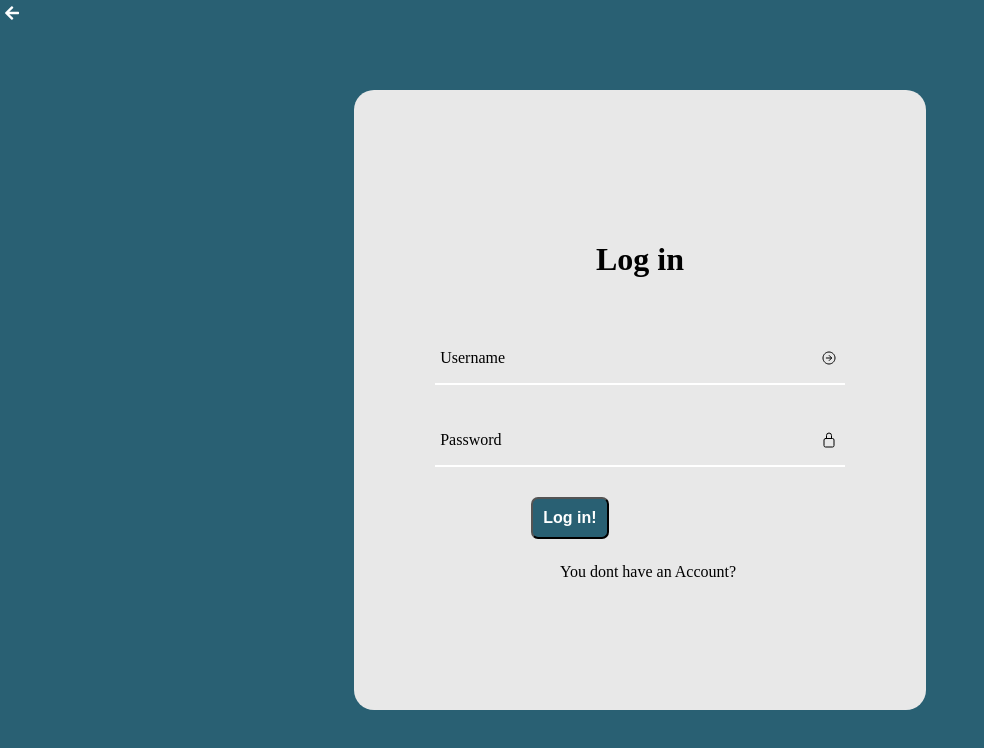
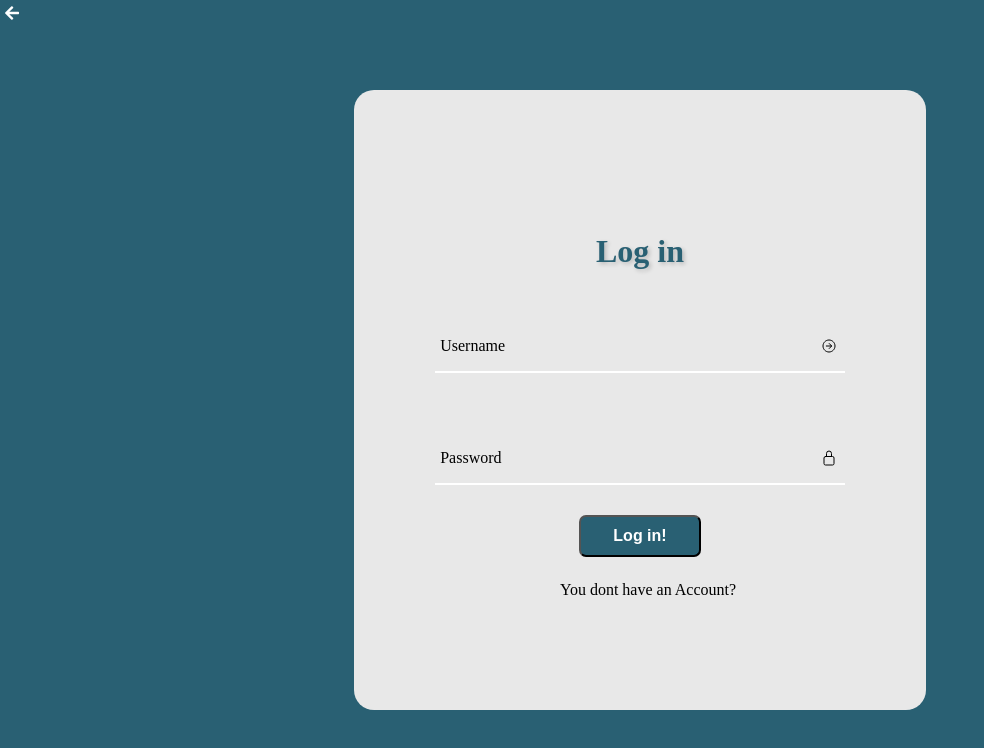
Before and after one commit to damymeister/quizzical, a React (Create React App) app: page /login in a window 1280 px wide. Shown: the top 748 px of the page, without its empty margins (0-984 px from the left). Built offline with nearby package versions, Linux system fonts and the light colour scheme.

Commit message:
Styled component of h1 added

```diff
--- a/package.json
+++ b/package.json
@@ -18,6 +18,7 @@
     "react-router-dom": "^6.11.1",
     "react-scripts": "^5.0.1",
     "redux": "^4.2.1",
+    "styled-components": "^6.0.0-rc.3",
     "typescript": "^4.9.5",
     "web-vitals": "^2.1.4"
   },
--- a/src/components/Quiz.js
+++ b/src/components/Quiz.js
@@ -8,7 +8,6 @@ import "./styles/quiz.css";
 import axios from "axios";
 import { decode } from "html-entities";
 const { format } = require("date-fns");
-
 export default function Quiz(props) {
   const allData = props.allData;
   const [allAnswers, setAllAnswers] = React.useState([]);
--- a/src/components/authentication/Login.js
+++ b/src/components/authentication/Login.js
@@ -4,6 +4,7 @@ import { Link } from "react-router-dom";
 import "../styles/login.css"
 import checkToken from "./checkToken";
 import { useSelector } from 'react-redux';
+import StyledH1 from "../styles/StyledComponents/h1.tsx"
 export default function Registration() {
   const themeMode = useSelector(state => state.mode)
   const [name, setName] = useState("");
@@ -37,7 +38,7 @@ export default function Registration() {
       <div className={`login-body ${themeMode}`}>
       <div className="login-main">
            <Link to ="/"><span className="arrow-back"><i class="fas fa-arrow-left"></i></span></Link>
-        <h1 className="login-account">Log in</h1>
+        <StyledH1>Log in</StyledH1>
         <form onSubmit={handleSubmit}>
           <div className="container-input">
             <ion-icon name="arrow-forward-circle-outline"></ion-icon>
--- a/src/components/authentication/Registration.js
+++ b/src/components/authentication/Registration.js
@@ -4,6 +4,7 @@ import "../styles/register.css"
 import checkToken from "./checkToken";
 import { useSelector } from 'react-redux';
 import { Link } from "react-router-dom";
+import StyledH1 from "../styles/StyledComponents/h1.tsx"
 export default function Registration() {
   const themeMode = useSelector(state => state.mode)
   const [name, setName] = useState("");
@@ -40,7 +41,7 @@ if(checkToken()){
     <div className={`register-body ${themeMode}`}>
     <div className="register-main">
          <Link to ="/"><span className="arrow-back"><i class="fas fa-arrow-left"></i></span></Link>
-      <h1 className="create-account">Create Account</h1>
+      <StyledH1>Create Account</StyledH1>
       <form onSubmit={handleSubmit}>
         <div className="container-input">
         <ion-icon name="arrow-forward-circle-outline"></ion-icon>
--- /dev/null
+++ b/src/components/styles/StyledComponents/h1.tsx
@@ -0,0 +1,9 @@
+import styled from 'styled-components';
+const StyledH1 = styled.h1`
+font-size: 2rem;
+color: #296073;
+text-align: center;
+margin-top: 2rem;
+text-shadow: 2px 2px 4px rgba(0, 0, 0, 0.2);
+`;
+export default StyledH1;
--- a/src/components/styles/login.css
+++ b/src/components/styles/login.css
@@ -72,7 +72,6 @@
 	margin-bottom: 1rem;
 }
 .login-button{
-	margin-left:6rem;
 	margin-bottom:1.5rem;
 	padding: 10px;
 	background-color: #296073;
@@ -80,6 +79,7 @@
 	font-size: 1rem;
 	font-weight: 700;
 	border-radius:7px;
+	width:30%;
 }
 .login-button:hover{
 	opacity:0.7
@@ -92,3 +92,9 @@
 .if-noacc:hover{
 	text-decoration: underline;
 }
+form{
+	display:flex;
+	flex-direction: column;
+	justify-content: center;
+	align-items: center;
+}
```
Also changed, not shown: 1 other file (tests, documents, lock files or other folders).
